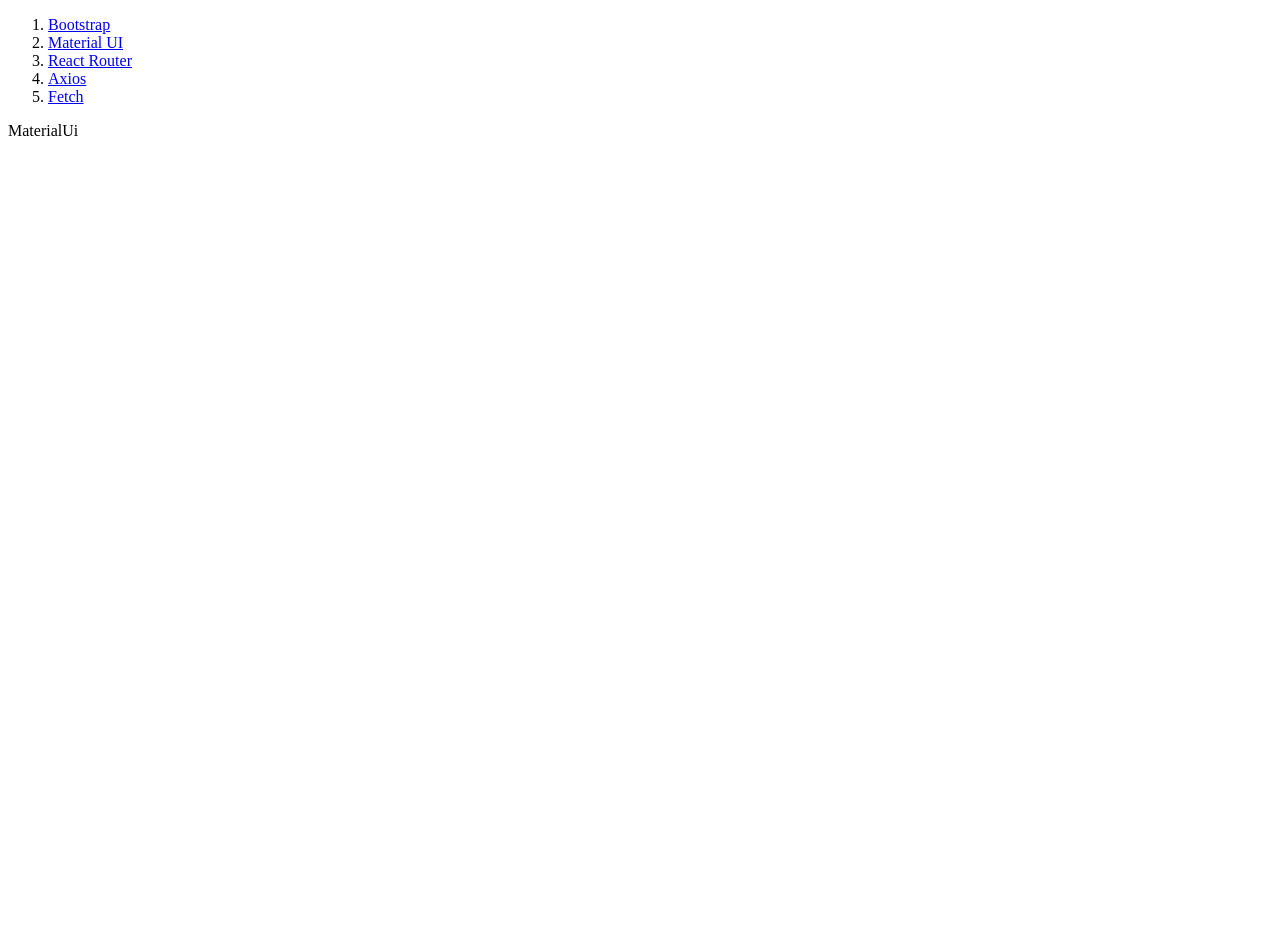
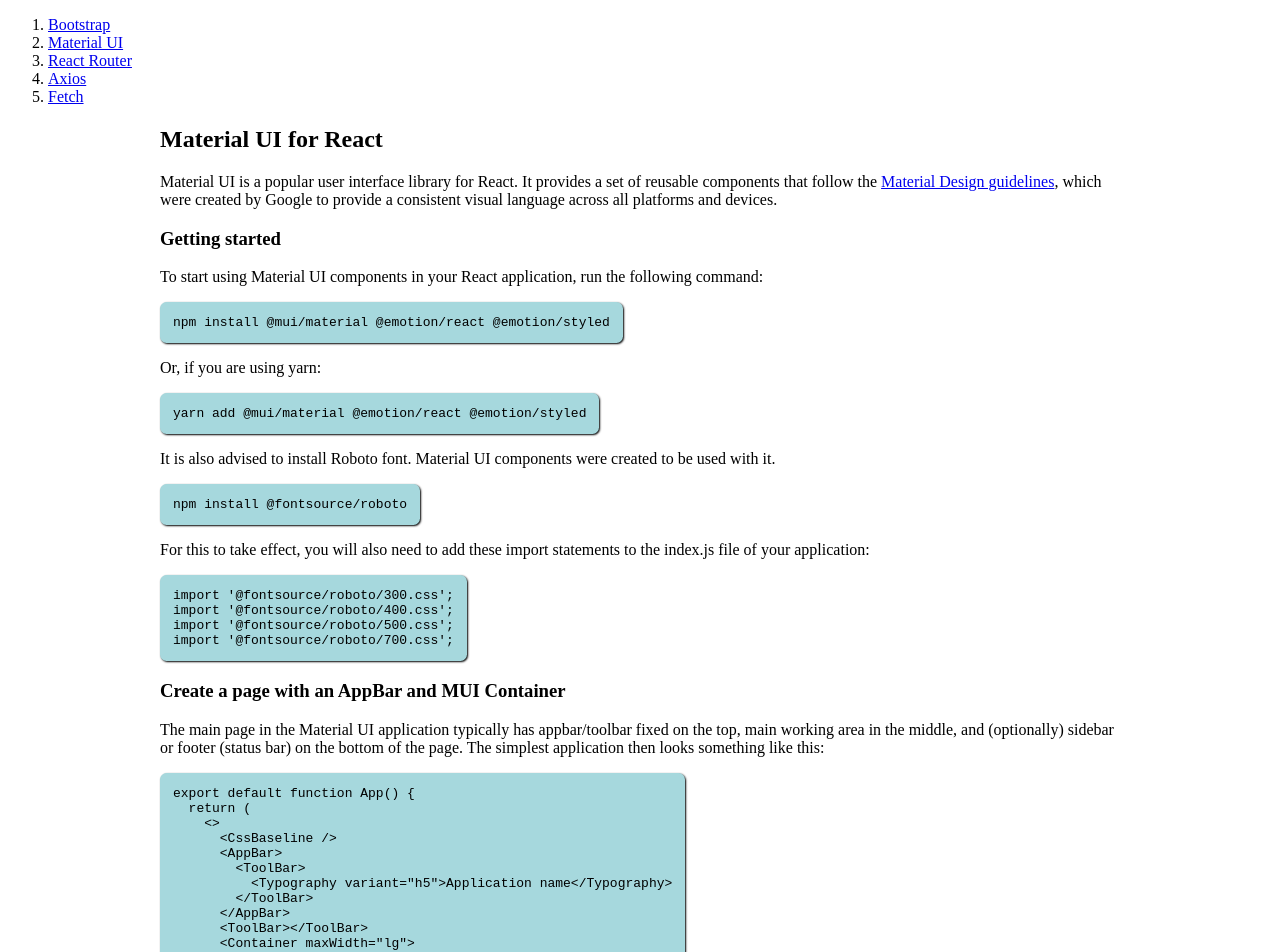
Before and after one commit to Neelima-Rapeti/Articel, a React (Create React App) app in the folder Article/: page /mui in a window 1280 px wide. Shown: the top 952 px of the page. Before the commit the page ends 800 px from the top, so only its background shows below. Built offline with nearby package versions, Linux system fonts and the light colour scheme.

Commit message:
content for the Material UI sub-article

```diff
--- a/Article/src/App.css
+++ b/Article/src/App.css
@@ -36,3 +36,33 @@
     transform: rotate(360deg);
   }
 }
+
+code {
+  white-space: pre;
+  background-color: rgb(210, 231, 243);
+  padding: 2px 4px;
+  border-radius: 2px;
+  display: inline-block;
+}
+
+main {
+  max-width: 60em;
+  margin-inline: auto;
+}
+
+code.code-block {
+  padding: 1em;
+  box-shadow: 1px 1px 2px black;
+  background-color: rgb(166, 216, 221);
+  border-radius: 0.5em;
+}
+
+.mui-image {
+  max-width: 100%;
+}
+
+figure {
+  box-shadow: 1px 1px 2px black;
+  max-width: 50%;
+  padding: 0.5em;
+}
--- a/Article/src/App.js
+++ b/Article/src/App.js
@@ -1,5 +1,5 @@
 import './App.css';
-import { createBrowserRouter, NavLink, Outlet, RouterProvider } from 'react-router-dom';
+import { createBrowserRouter, RouterProvider } from 'react-router-dom';
 import HomePage from './components/HomePage';
 import Bootstrap from './components/Bootstrap';
 import MaterialUi from './components/MaterialUi';
--- a/Article/src/components/MaterialUi.js
+++ b/Article/src/components/MaterialUi.js
@@ -1,7 +1,152 @@
-import React from 'react'
+import React from 'react';
+import muiImage from '../assets/mui_app.png';
 
 export default function MaterialUi() {
   return (
-    <div>MaterialUi</div>
+    <article>
+      <h2>Material UI for React</h2>
+      <p>
+        Material UI is a popular user interface library for React. It provides a set of reusable components that follow
+        the <a href="https://m3.material.io/foundations" target="_blank" rel="noreferrer">Material Design guidelines</a>,
+        which were created by Google to provide a consistent visual language across all platforms and devices.
+      </p>
+      <section>
+        <h3>Getting started</h3>
+        <p>To start using Material UI components in your React application, run the following command: </p>
+        <code className='code-block'>npm install @mui/material @emotion/react @emotion/styled</code>
+        <p>Or, if you are using yarn:</p>
+        <code className='code-block'>yarn add @mui/material @emotion/react @emotion/styled</code>
+        <p>It is also advised to install Roboto font. Material UI components were created to be used with it.</p>
+        <code className='code-block'>npm install @fontsource/roboto</code>
+        <p>For this to take effect, you will also need to add these import statements to the index.js file of your application:</p>
+        <code className='code-block'>{`import '@fontsource/roboto/300.css';
+import '@fontsource/roboto/400.css';
+import '@fontsource/roboto/500.css';
+import '@fontsource/roboto/700.css';`}
+        </code>
+      </section>
+      <section>
+        <h3>Create a page with an AppBar and MUI Container</h3>
+        <p>The main page in the Material UI application typically has appbar/toolbar fixed on the top,
+            main working area in the middle, and (optionally) sidebar or footer (status bar) on the bottom of the page.
+            The simplest application then looks something like this:
+        </p>
+        <code className='code-block'>{`export default function App() {
+  return (
+    <>
+      <CssBaseline />
+      <AppBar>
+        <ToolBar>
+          <Typography variant="h5">Application name</Typography>
+        </ToolBar>
+      </AppBar>
+      <ToolBar></ToolBar>
+      <Container maxWidth="lg">
+        <Typography>
+          The main content goes here!
+        </Typography>
+      </Container>
+    </>
+  );
+}`}
+        </code>
+        <p> There are several things that you can notice in this small snippet. First of all, <code>&lt;Typography&gt;</code> is used for all the text blocks.
+        This component has a limited set of variants for the text styling, making sure that all text is styled consistently across the application. You can
+        find all the different variants in the <a href="https://mui.com/material-ui/react-typography/" target="_blank" rel="noreferrer">API documentation</a></p>
+        <p> Another useful prop that the &lt;Typography&gt; element has is called <code>gutterBottom</code>. It adds a margin to the bottom
+        of the element to separate different paragraphs visually from each other.</p>
+        <p> <code>&lt;CssBaseline&gt;</code> is a CSS Reset that is developed with the Material UI in mind. Besides the usual stuff
+        like removing all the margins and setting <code>box-sizing</code> to <code>border-box</code>, it also sets some default values like background color to
+        the values that are suggested by Material guidelines.</p>
+        <p><code>&lt;AppBar&gt;</code>'s default display property is <code>fixed</code>, which means that it always stays on top of the page.
+        Since this also removes it from the usual layout flow, we need to adjust other content so that it isnt hidden behind the toolbar. We do this by adding a
+        second <code>&lt;ToolBar&gt;</code> element that has the same size(height) as the <code>&lt;AppBar&gt;</code> before it. </p>
+        <p>Finally, <code>&lt;Container&gt;</code> component is used to wrap the main content of the application. Its property <code>maxWidth</code> &nbsp;
+        limits the width of the content to limit its spread on wider screens.</p>
+      </section>
+      <section>
+        <h3>Component layout with Grid</h3>
+        <p>Material UI for React uses similar system to the Bootstrap UI, where it provides a layout container that splits the available width
+          into 12 identical columns. In Material UI, <code>&lt;Grid&gt;</code> component is used for this purpose. A typical usage of <code>&lt;Grid&gt;</code>&nbsp;
+          looks something like this:
+        </p>
+        <code className='code-block'>{`<Grid container spacing={1}>
+  <Grid item xs={12} md={6}>
+    item one
+  </Grid>
+  <Grid item xs={12} md={6}>
+    item two
+  </Grid>
+</Grid>`}
+        </code>
+        <p>There are 2 things you can notice here:</p>
+        <ol>
+          <li><code>&lt;Grid&gt;</code> takes the roles of both container and contained item. Which one it is, is determined by the props <code>container</code> and <code>item</code></li>
+          <li>Material UI supports responsive design by introducing breakpoints into its different components. In this example, breakpoints <i>xs</i>
+          (for extra small) and <i>md</i>(for medium) are used. Usually the value of the breakpoints changes the dimensions of the component,
+          in this case, it corresponds to #of columns that each of the items spans.</li>
+        </ol>
+      </section>
+      <section>
+        <h3>MUI Customization</h3>
+        <p>There are multiple ways to customize the look and feel of Material UI components. First of all, you can customize the theme using <code>createTheme()</code>
+        function, that will create a theme object for you that you can apply to the application with the <code>&lt;ThemeProvider&gt;</code>component. This
+        will allow you to set your own color pallete, text styles, layout breakpoints and other such variables. You can also use the theme
+        variables in your own components with the <code>useTheme()</code> hook.</p>
+        <p>Another option is to use <code>sx</code> prop that exists on every Material UI component. It is like the <code>style</code> prop and
+        allows you to specify inline styling, with the advantage of extended CSS syntax. For example, this SASS-like styling is possible:</p>
+        <code className='code-block'>
+{`<Slider
+  defaultValue={30}
+  sx={{
+    width: 300,
+    color: 'success.main',
+    '& .MuiSlider-thumb': {
+      borderRadius: '1px',
+    },
+  }}
+/>
+`}
+        </code>
+        <p> If you find yourself using the same styles for your components again and again, you can take advantage of the <code>styled()</code>
+        function to create a new component that encapsulates your preferred style:</p>
+        <code className='code-block'>
+{`const SuccessSlider = styled(Slider)<SliderProps>(({ theme }) => ({
+  width: 300,
+  color: theme.palette.success.main,
+  '& .MuiSlider-thumb': {
+    '&:hover, &.Mui-focusVisible': {
+      boxShadow: \`0px 0px 0px 8px \${alpha(theme.palette.success.main, 0.16)}\`,
+    },
+    '&.Mui-active': {
+      boxShadow: \`0px 0px 0px 14px \${alpha(theme.palette.success.main, 0.16)}\`,
+    },
+  },
+}));
+
+export default function StyledCustomization() {
+  return <SuccessSlider defaultValue={30} />;
+}
+`}
+        </code>
+        <p>As you can see, Material UI for React provides a lot of options for customization for every use case.</p>
+      </section>
+      <section>
+        <h3>Conclusion</h3>
+        <figure>
+          <img src={muiImage} alt='app build with Material UI' className='mui-image'></img>
+          <figcaption>Meme generator app built with MaterialUI components.</figcaption>
+        </figure>
+        <p>Material UI provides a wide range of components that can be used to build a complete user interface. This includes
+          form elements, navigation components, and even more complex components such as data tables and modals. This makes it
+          a great choice for building both simple and complex applications.
+        </p>
+        <p>
+          Overall, Material UI offers a comprehensive set of components that follow Material Design guidelines, it is highly
+          customizable and easy to integrate with other React libraries, and has a active community. All of these factors make
+          it a great choice for building user interfaces with React.
+        </p>
+      </section>
+    </article>
   )
 }
```
Also changed, not shown: Article/src/assets/mui_app.png (added).
